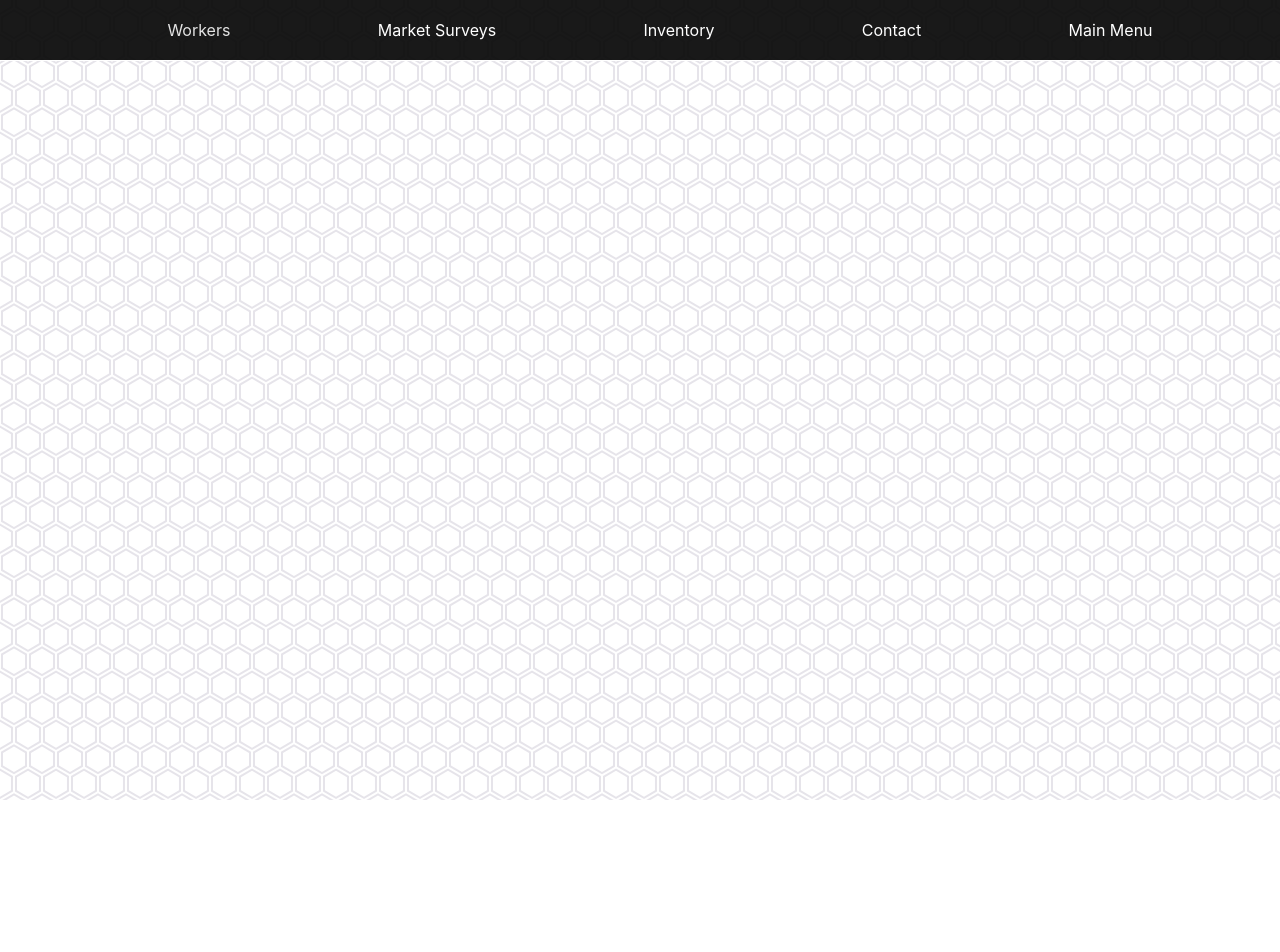
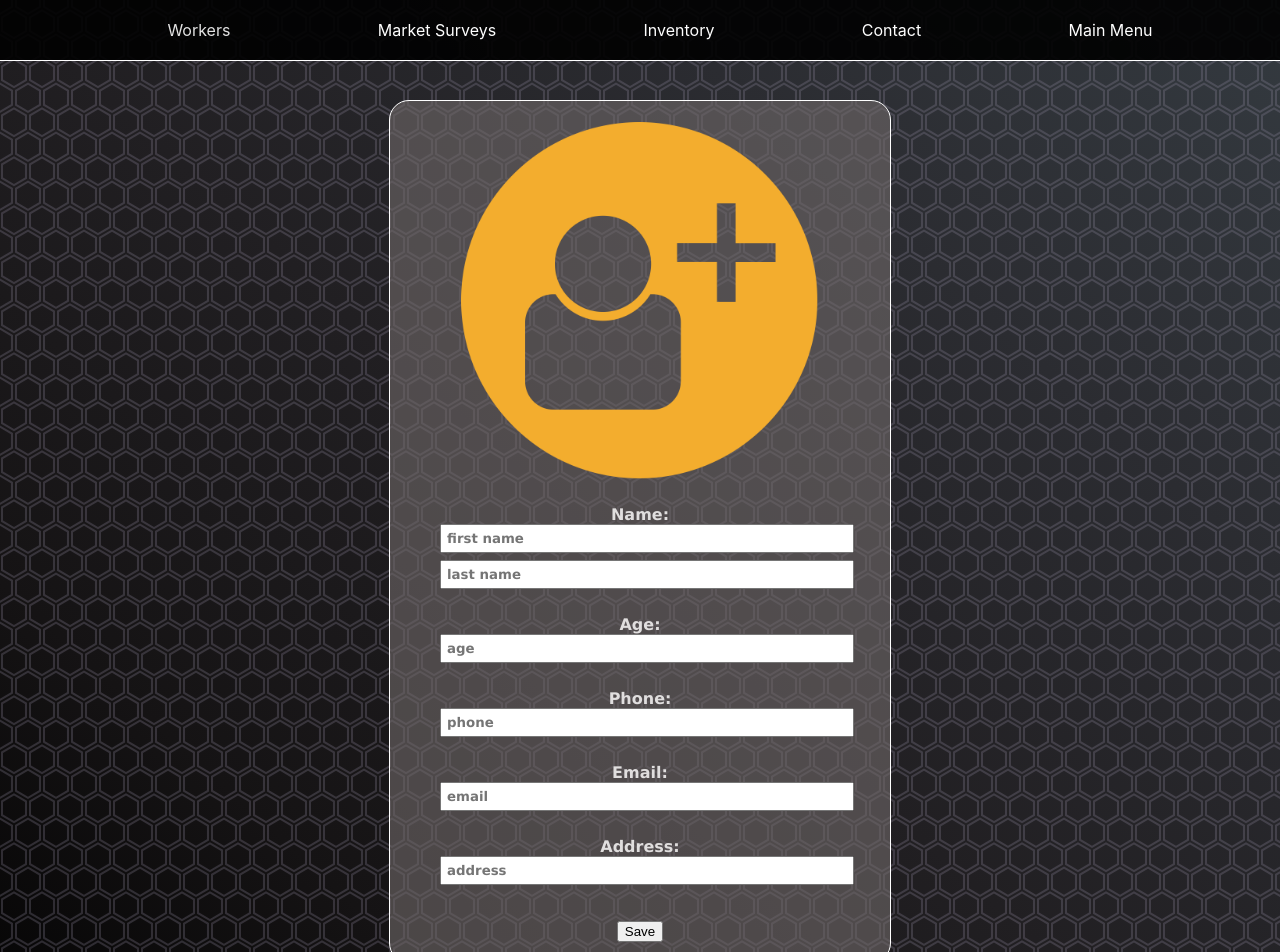
Before and after one commit to Alazib/businessManagementApp, a React (Create React App) app: page /new-worker in a window 1280 px wide. Shown: the top 952 px of the page. Before the commit the page ends 800 px from the top, so only its background shows below. Built offline with nearby package versions, Linux system fonts and the light colour scheme.

Commit message:
APP DONE. POST api method and new worker form added

```diff
--- a/src/Components/App.js
+++ b/src/Components/App.js
@@ -6,6 +6,7 @@ import MainMenu from "./MainMenu"
 import MarketSurveys from "./MarketSurveys"
 import Inventory from "./Inventory"
 import Contact from "./Contact"
+import NewWorker from "./NewWorker"
 
 function App() {
   const [workerList, setWorkerList] = useState([])
@@ -41,7 +42,7 @@ function App() {
         <Route path="market-surveys" element={<MarketSurveys />} />
         <Route path="inventory" element={<Inventory />} />
         <Route path="contact" element={<Contact />} />
-        <Route path="new-worker" />
+        <Route path="new-worker" element={<NewWorker />} />
       </Routes>
     </div>
   )
--- a/src/Components/Form.js
+++ b/src/Components/Form.js
@@ -8,7 +8,6 @@ import "../styles/Form.css"
 function Form({
   workerDetail,
   setWorkerDetail,
-  workerList,
   setWorkerList,
   update,
   setUpdate,
@@ -26,15 +25,16 @@ function Form({
     })
   }
 
-  function sendInputData(event) {
+  async function sendInputData(event) {
     event.preventDefault()
-    sendWorkerNewData(id, data)
+    await putApiMethodResponse(id, data)
+    getAndSetWorkers()
     saveUpdatingandCloseForm()
   }
 
-  async function sendWorkerNewData(id, data) {
-    await putApiMethodResponse(id, data)
-    getWorkers(setWorkerList)
+  async function getAndSetWorkers() {
+    const totalWorkers = await getWorkers()
+    setWorkerList(totalWorkers)
   }
 
   function saveUpdatingandCloseForm() {
--- /dev/null
+++ b/src/Components/NewWorker.js
@@ -0,0 +1,107 @@
+import Input from "./Input"
+import { useState } from "react"
+import { useNavigate } from "react-router-dom"
+import { postApiMethodResponse } from "../apiRequests"
+import newUserAvatar from "../images/new-user.png"
+import "../styles/Form.css"
+
+function NewWorker() {
+  const [newWorker, setNewWorker] = useState({})
+
+  function handleInputChange(event) {
+    setNewWorker({ ...newWorker, [event.target.name]: event.target.value })
+  }
+
+  async function sendInputData(event) {
+    event.preventDefault()
+    await postApiMethodResponse(newWorker)
+    navigate("/worker-list")
+  }
+  const navigate = useNavigate()
+
+  return (
+    <>
+      <div className="form-container">
+        <form className="worker-form new-worker" onSubmit={sendInputData}>
+          <img
+            className="new-user-avatar"
+            src={newUserAvatar}
+            alt="new user"
+          ></img>
+          <div>
+            <div>
+              <b>Name:</b>
+              <br></br>
+            </div>
+            <Input
+              placeholder="first name"
+              name="first_name"
+              onChange={handleInputChange}
+            ></Input>
+          </div>
+          <div>
+            <Input
+              placeholder="last name"
+              name="last_name"
+              onChange={handleInputChange}
+            ></Input>
+          </div>
+          <div>
+            <br></br>
+            <b>Age:</b>
+            <br></br>
+          </div>
+          <div>
+            <Input
+              placeholder="age"
+              name="age"
+              onChange={handleInputChange}
+            ></Input>
+          </div>
+          <div>
+            <br></br>
+            <b>Phone:</b>
+            <br></br>
+          </div>
+          <div>
+            <Input
+              placeholder="phone"
+              name="phone"
+              onChange={handleInputChange}
+            ></Input>
+          </div>
+          <br></br>
+          <div>
+            <b>Email:</b>
+            <br></br>
+          </div>
+          <div>
+            <Input
+              placeholder="email"
+              name="email"
+              onChange={handleInputChange}
+            ></Input>
+          </div>
+          <br></br>
+          <div>
+            <b>Address:</b>
+            <br></br>
+          </div>
+          <div>
+            <Input
+              placeholder="address"
+              name="address"
+              onChange={handleInputChange}
+            ></Input>
+          </div>
+          <br></br>
+          <div className="buttons-save-exit">
+            <button type="submit">Save</button>
+          </div>
+        </form>
+      </div>
+    </>
+  )
+}
+
+export default NewWorker
--- a/src/Components/WorkerDetail.js
+++ b/src/Components/WorkerDetail.js
@@ -44,15 +44,18 @@ function WorkerDetail({
   async function workerStateSwitcher(id) {
     workerDetail.active = !workerDetail.active
     await putApiMethodResponse(id, workerDetail)
-    getWorkers(setWorkerList)
+    getAndSetWorkers()
   }
-
-  const navigate = useNavigate()
+  async function getAndSetWorkers() {
+    const totalWorkers = await getWorkers()
+    setWorkerList(totalWorkers)
+  }
 
   async function deleteWorkerAndBackToList() {
     await deleteApiMethodResponse(id)
     navigate("/worker-list")
   }
+  const navigate = useNavigate()
 
   function showUpdateForm() {
     setUpdate(!update)
--- a/src/Components/WorkerList.js
+++ b/src/Components/WorkerList.js
@@ -4,6 +4,15 @@ import getWorkers from "../getWorkers"
 import "../styles/WorkerList.css"
 
 function WorkerList({ workerList, setWorkerList, setWorkerDetail }) {
+  async function getAndSetWorkers() {
+    const totalWorkers = await getWorkers()
+    setWorkerList(totalWorkers)
+  }
+
+  useEffect(() => {
+    getAndSetWorkers()
+  }, [])
+
   const numberOfActiveWorkers = workerList.filter((worker) => {
     return worker.active
   })
@@ -11,10 +20,6 @@ function WorkerList({ workerList, setWorkerList, setWorkerDetail }) {
   const numberOfNonActiveWorkers = workerList.filter((worker) => {
     return !worker.active
   })
-
-  useEffect(() => {
-    getWorkers(setWorkerList)
-  }, [])
 
   return (
     <>
--- a/src/Components/WorkerPreviewCard.js
+++ b/src/Components/WorkerPreviewCard.js
@@ -14,13 +14,18 @@ function WorkerPreviewCard({
 
   async function deleteWorkerFromList() {
     await deleteApiMethodResponse(id)
-    getWorkers(setWorkerList)
+    getAndSetWorkers()
   }
 
   async function workerStateSwitcher(id) {
     worker.active = !worker.active
     await putApiMethodResponse(id, worker)
-    getWorkers(setWorkerList)
+    getAndSetWorkers()
+  }
+
+  async function getAndSetWorkers() {
+    const totalWorkers = await getWorkers()
+    setWorkerList(totalWorkers)
   }
 
   return (
--- a/src/apiRequests.js
+++ b/src/apiRequests.js
@@ -1,13 +1,16 @@
-async function getApiMethodResponse1() {
+async function getListApiMethod1() {
   const URL = "https://reqres.in/api/users?page=1"
   return fetch(URL)
     .then((response) => response.json())
+    .then((data) => data.data)
     .catch((error) => console.log(error))
 }
-async function getApiMethodResponse2() {
+
+async function getListApiMethod2() {
   const URL = "https://reqres.in/api/users?page=2"
   return fetch(URL)
     .then((response) => response.json())
+    .then((data) => data.data)
     .catch((error) => console.log(error))
 }
 
@@ -39,9 +42,24 @@ async function putApiMethodResponse(id, newData) {
     .catch((error) => console.log(error))
 }
 
+async function postApiMethodResponse(newWorker) {
+  const URL = "https://reqres.in/api/users?page=1"
+  const myInit = {
+    method: "POST",
+    headers: {
+      "Content-Type": "application/json",
+    },
+    body: JSON.stringify(newWorker),
+  }
+  return fetch(URL, myInit)
+    .then((response) => response.json())
+    .catch((error) => console.log(error))
+}
+
 export {
-  getApiMethodResponse1,
-  getApiMethodResponse2,
+  getListApiMethod1,
+  getListApiMethod2,
   deleteApiMethodResponse,
   putApiMethodResponse,
+  postApiMethodResponse,
 }
--- a/src/getWorkers.js
+++ b/src/getWorkers.js
@@ -1,31 +1,30 @@
-import { getApiMethodResponse1, getApiMethodResponse2 } from "./apiRequests"
+import { getListApiMethod1, getListApiMethod2 } from "./apiRequests"
 
-async function getWorkers(setWorkerList) {
-  const data1 = await getApiMethodResponse1()
-  const listOfWorkers1 = data1.data
-  const data2 = await getApiMethodResponse2()
-  const listOfWorkers2 = data2.data
-  const totalWorkersList = [...listOfWorkers1, ...listOfWorkers2]
-  provisionalSolutionForTheLackOfBackEnd(totalWorkersList)
-  setWorkerList(totalWorkersList)
+async function getWorkers() {
+  const list1 = await getListApiMethod1()
+  const list2 = await getListApiMethod2()
+  const totalWorkers = [...list1, ...list2]
+  provisionalSolutionForTheLackofDatabase(totalWorkers)
+  return totalWorkers
 }
 
-function provisionalSolutionForTheLackOfBackEnd(totalWorkersList) {
-  totalWorkersList.forEach((worker) => {
+function provisionalSolutionForTheLackofDatabase(totalWorkers) {
+  totalWorkers.forEach((worker) => {
     const { id } = worker
-
     if (id % 2 === 0) {
       worker.active = true
-      worker.age = 35
-      worker.phone = "+0034 651876458"
-      worker.address = "Provisional Street 87"
+      worker.age = 45
+      worker.phone = "+0034 659568437"
+      worker.address = "Provisional street"
     } else {
       worker.active = false
-      worker.age = 43
-      worker.phone = "+0034 651452359"
-      worker.address = "Provisional Avenue 456"
+      worker.age = 38
+      worker.phone = "+0034 679565433"
+      worker.address = "Provisional avenue"
     }
   })
+
+  return totalWorkers
 }
 
 export default getWorkers
--- a/src/styles/Form.css
+++ b/src/styles/Form.css
@@ -7,3 +7,27 @@
 .worker-form {
   width: 300px;
 }
+
+.new-worker {
+  width: 400px;
+  border: thin solid white;
+  color: rgb(224, 222, 222);
+  padding-right: 50px;
+  padding-left: 50px;
+  padding-bottom: 20px;
+  background-color: rgba(112, 105, 105, 0.6);
+  border-radius: 20px;
+  font-family: "Lucida Sans", "Lucida Sans Regular", "Lucida Grande",
+    "Lucida Sans Unicode", Geneva, Verdana, sans-serif;
+  text-align: center;
+  position: relative;
+  margin: auto;
+}
+.form-container {
+  padding-top: 100px;
+  padding-bottom: 200px;
+}
+
+.new-user-avatar {
+  width: 100%;
+}
```
Also changed, not shown: src/images/new-user.png (added).
